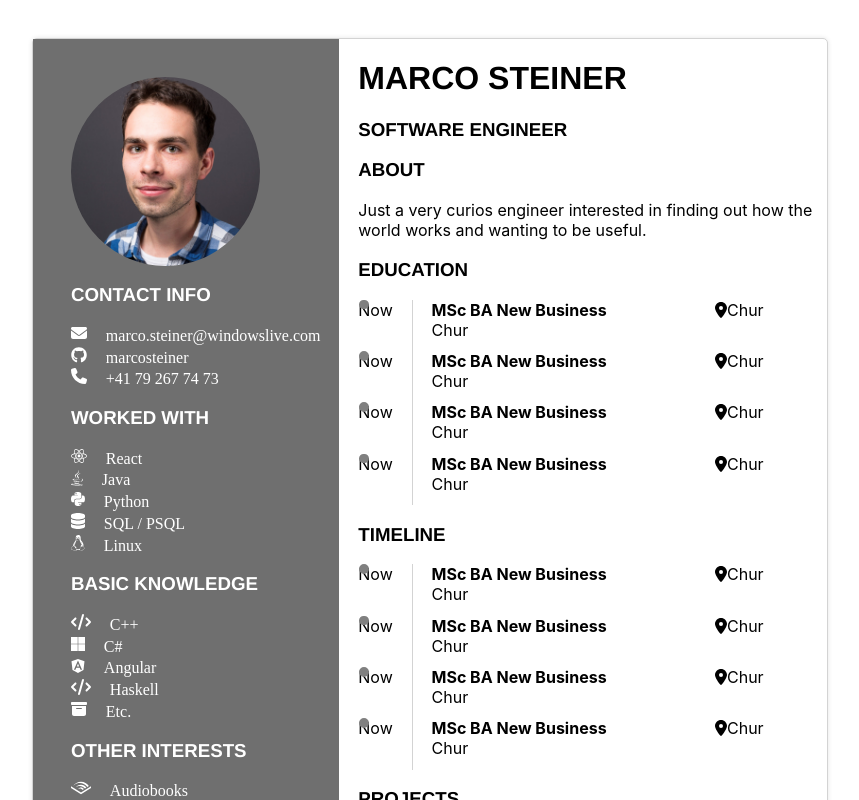
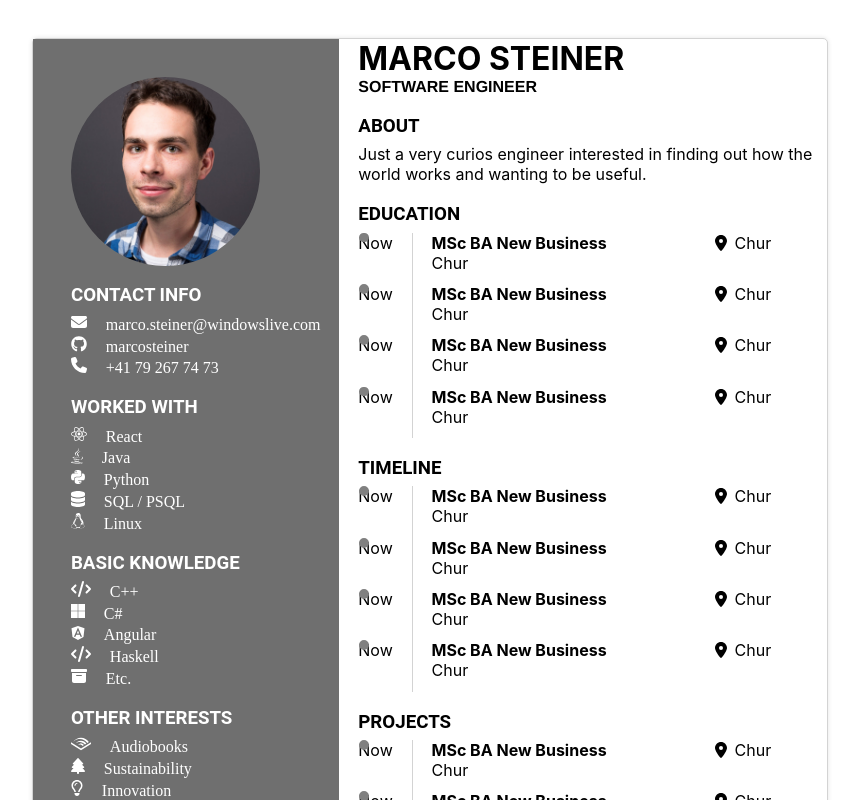
Before and after one commit to marcosteiner/cv, a React (Create React App) app: page / in a window 1280 px wide. Shown: the top 800 px of the page, without its empty margins (210-1069 px from the left). Built offline with nearby package versions, Linux system fonts and the light colour scheme.

Commit message:
adjust content style

```diff
--- a/src/components/content/Content.js
+++ b/src/components/content/Content.js
@@ -4,14 +4,14 @@ import { faLocationDot } from '@fortawesome/free-solid-svg-icons';
 function Title() {
     return <div className="title">
         <h1>Marco Steiner</h1>
-        <h3>Software Engineer</h3>
+        <h4>Software Engineer</h4>
     </div>;
 }
 
 function About() {
     return <div className="about">
         <h3>About</h3>
-        Just a very curios engineer interested in finding out how the world works and wanting to be useful.
+        <p>Just a very curios engineer interested in finding out how the world works and wanting to be useful.</p>
     </div>;
 }
 
--- a/src/cv.css
+++ b/src/cv.css
@@ -10,6 +10,39 @@
 
     display: flex;
     flex-direction: row;
+}
+
+h1 {
+    ffont-family: "Roboto", helvetica, serif;
+    text-transform: uppercase;
+    padding: 0;
+    margin: 0;
+}
+
+h2 {
+    font-family: "Roboto", helvetica, serif;
+    text-transform: uppercase;
+    padding: 0;
+    margin: 0 0 0.5cm;
+}
+
+h3 {
+    font-family: "Roboto", helvetica, serif;
+    text-transform: uppercase;
+    padding: 0;
+    margin: 0.5cm 0 0.2cm;
+}
+
+h4 {
+    font-family: helvetica, serif;
+    text-transform: uppercase;
+    padding: 0;
+    margin: 0;
+}
+
+p {
+    padding: 0;
+    margin: 0;
 }
 
 .sidebar {
@@ -33,22 +66,6 @@
     margin-right: 0.5cm;
 }
 
-
-h1 {
-    font-family: helvetica, serif;
-    text-transform: uppercase;
-}
-
-h2 {
-    font-family: helvetica, serif;
-    text-transform: uppercase;
-}
-
-h3 {
-    font-family: helvetica, serif;
-    text-transform: uppercase;
-}
-
 .content {
     margin-left: 0.5cm;
 }
@@ -56,6 +73,10 @@ h3 {
 .content-list > div > div {
     display: flex;
     flex-direction: row;
+}
+
+.content-list svg {
+    margin-right: 0.2cm;
 }
 
 .timeLine {
```
